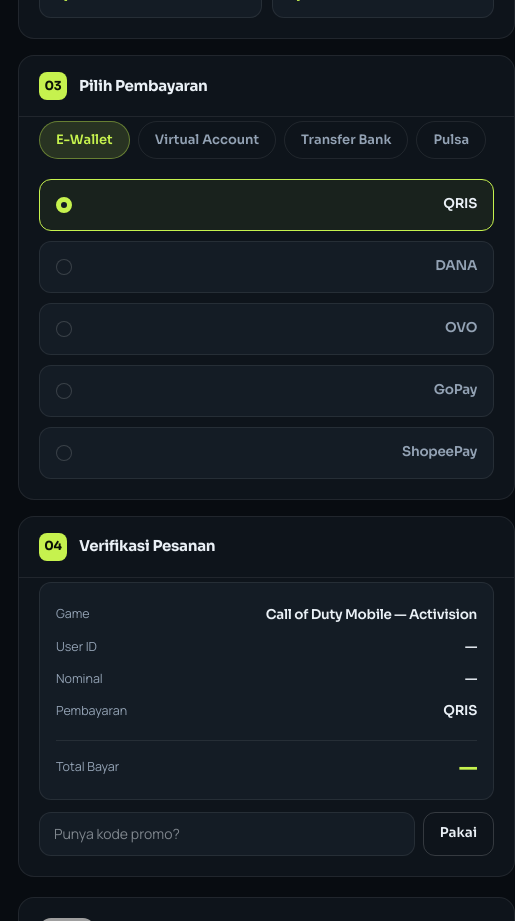
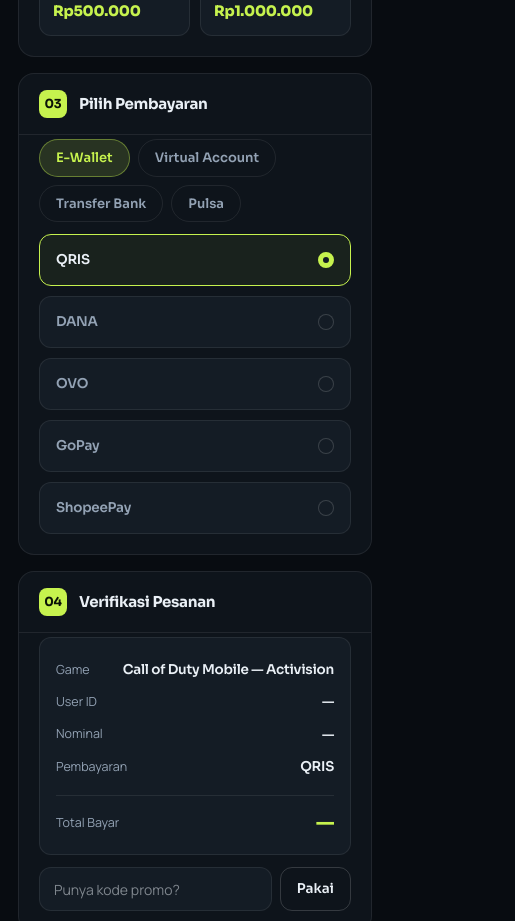
Before and after one commit to ersetdigital-sudo/avenxo-online, a Next.js app: page /top-up/call-of-duty-mobile in a window 390 px wide. Shown: the part 920-1841 px from the top of the page, 515 px wide, since content can reach past the window. Built offline with nearby package versions, Linux system fonts and the light colour scheme; grey boxes are pictures that could not be loaded.

Commit message:
Fix payment tabs wrap + restore method labels on mobile

```diff
--- a/app/globals.css
+++ b/app/globals.css
@@ -500,8 +500,14 @@
 @media (max-width: 767.98px) {
   .pay-method {
     min-height: 52px;
-    justify-content: space-between;
+    flex-direction: row-reverse;
+    justify-content: flex-start;
     padding: 13px 16px;
+  }
+  .pay-method > span:last-child {
+    flex: 1 1 auto;
+    min-width: 0;
+    overflow-wrap: break-word;
   }
   .pay-tab {
     padding: 8px 16px;
--- a/app/top-up/[slug]/page.tsx
+++ b/app/top-up/[slug]/page.tsx
@@ -215,7 +215,7 @@
 
             {/* STEP 3 */}
             <StepCard idx={2} title={steps[2]}>
-              <div className="flex gap-2 overflow-x-auto noscroll snap-x snap-mandatory -mx-2 pl-2 pr-4 pb-2">
+              <div className="flex flex-wrap gap-2">
                 {game.paymentCategories.map((c) => (
                   <button
                     key={c.key}
@@ -223,7 +223,7 @@
                       setPayCat(c.key);
                       setPayMethod(c.methods[0].id);
                     }}
-                    className="pay-tab shrink-0 snap-start"
+                    className="pay-tab"
                     data-selected={payCat === c.key}
                   >
                     {c.label}
```
